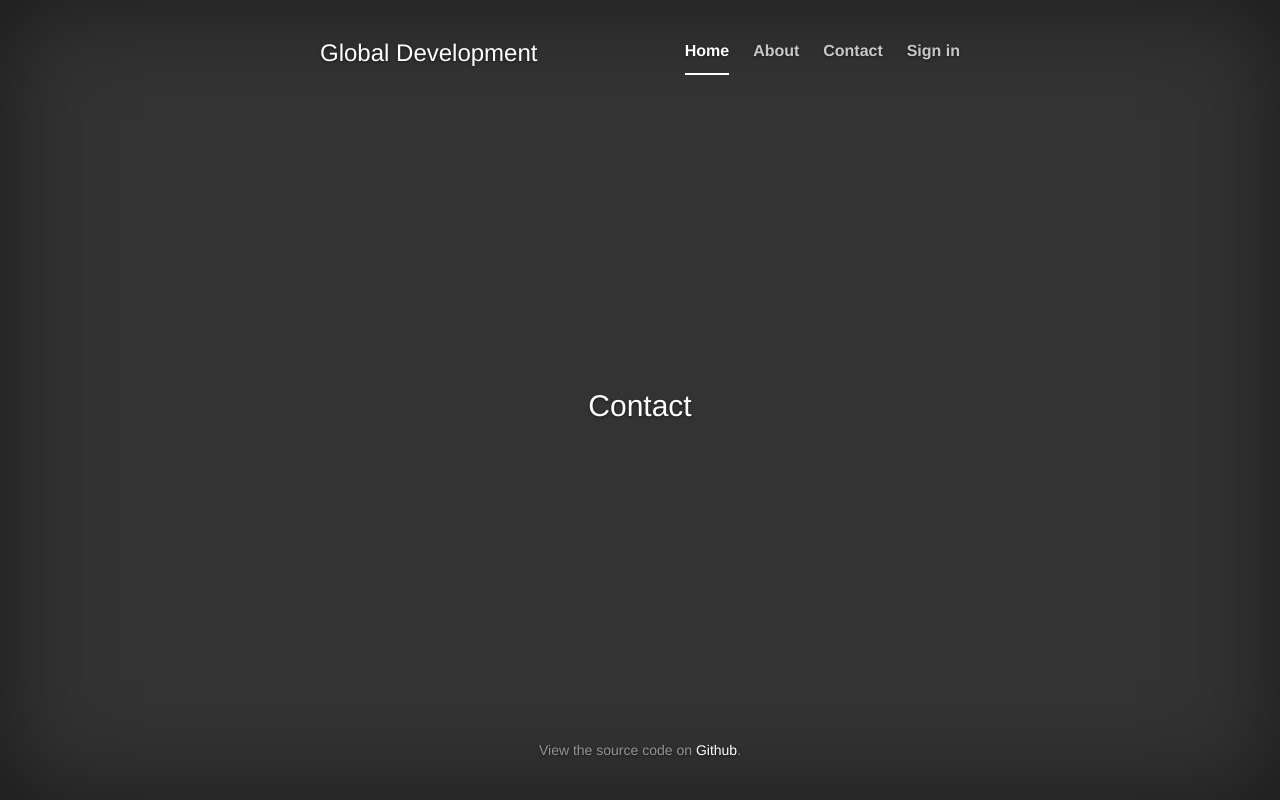
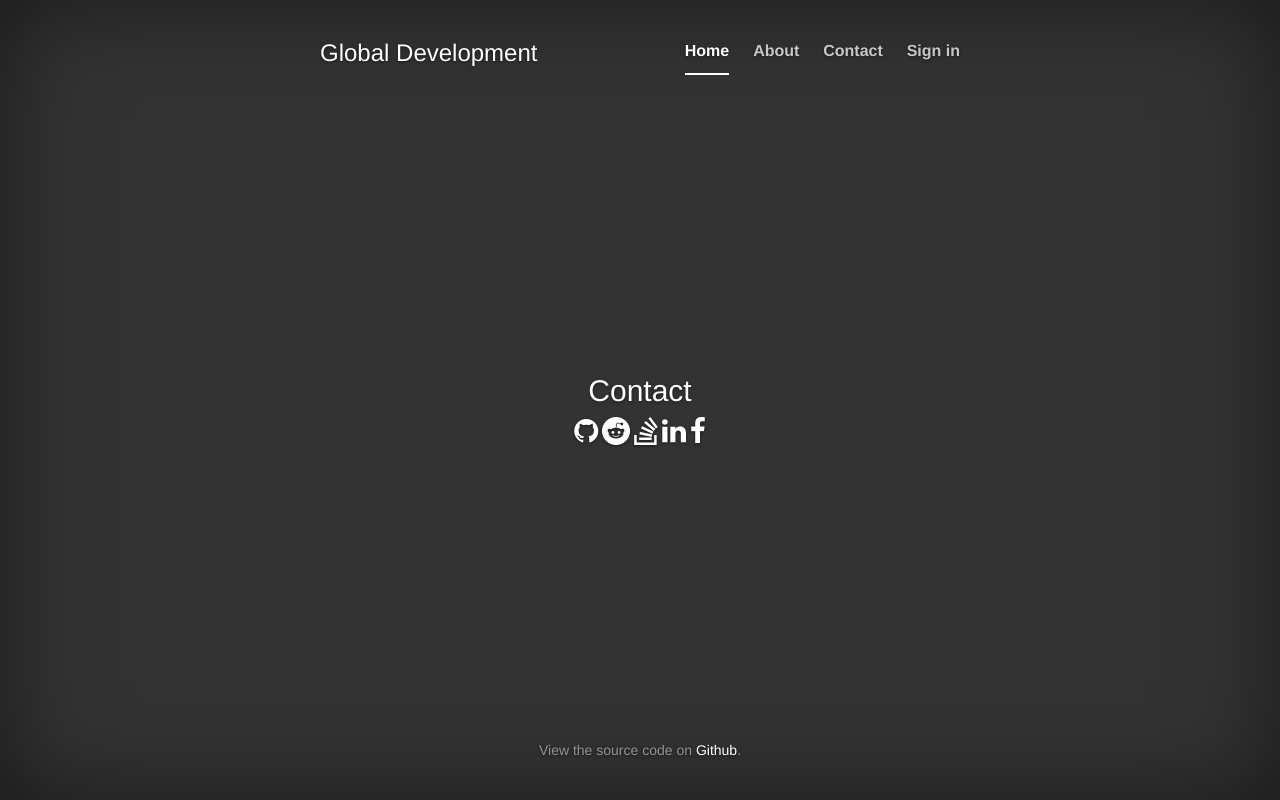
Before and after one commit to pnl8zp/Global-Development, a Django app: page /contact/ in a window 1280 px wide. Run offline with Django 3.2, Linux system fonts and the light colour scheme; some libraries are stand-ins or nearby versions.

Commit message:
minor improvements to contact page and added usages.txt

```diff
--- /dev/null
+++ b/docs/usages.txt
@@ -0,0 +1,4 @@
+Projects used for this project:
+    Django
+    Bootstrap
+    Font Awesome
--- a/global_development/global_development/templates/contact.html
+++ b/global_development/global_development/templates/contact.html
@@ -2,6 +2,13 @@
 
 {% block welcome_content %}
 
+<link href="//maxcdn.bootstrapcdn.com/font-awesome/4.2.0/css/font-awesome.min.css" rel="stylesheet">
+
     <h2>Contact</h2>
+    <i class="fa fa-github fa-2x"></i>
+    <i class="fa fa-reddit fa-2x"></i>
+    <i class="fa fa-stack-overflow fa-2x"></i>
+    <i class="fa fa-linkedin fa-2x"></i>
+    <i class="fa fa-facebook fa-2x"></i>
 
 {% endblock %}
```
